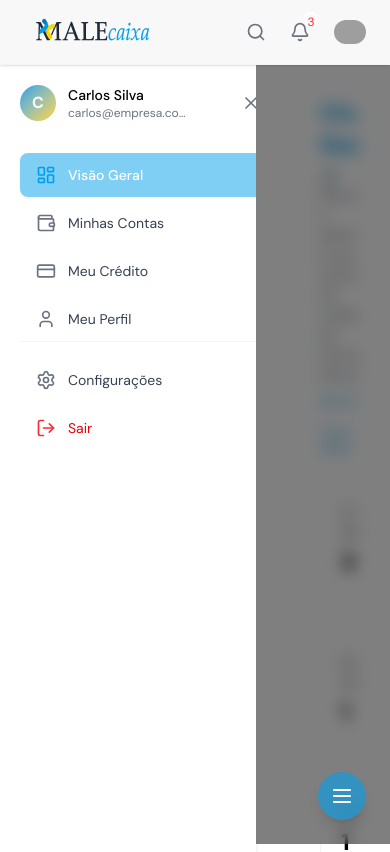
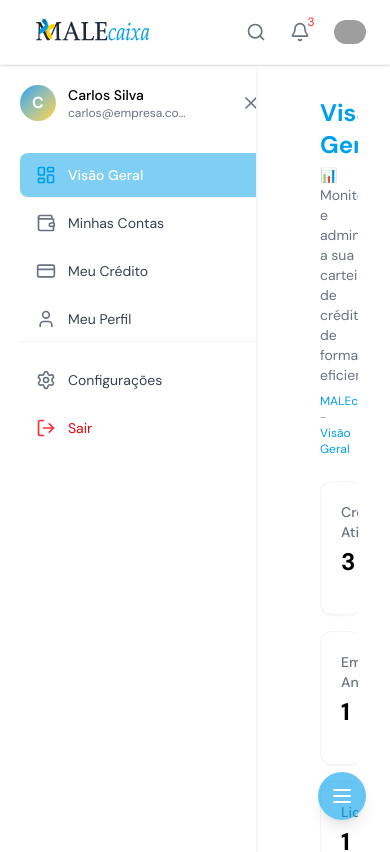
Before and after one commit to yurimanhica-dev/malecaixa, a Next.js app: page /dashboard in a window 390 px wide. Shown: the top 852 px of the page. Built offline with nearby package versions, Linux system fonts and the light colour scheme; grey boxes are pictures that could not be loaded.

Commit message:
feat:remove blur efect to mobile version

```diff
--- a/src/app/dashboard/Sidebar.tsx
+++ b/src/app/dashboard/Sidebar.tsx
@@ -68,7 +68,7 @@ const Sidebar = ({ activeTab, setActiveTab, user, onToggle }: SidebarProps) => {
     <>
       {/* Mobile Overlay */}
       {/* {visible && ( */}
-      <div className="fixed inset-0 bg-black/50 lg:hidden z-20 backdrop-blur-sm transition-opacity duration-300" />
+      {/* <div className="fixed inset-0 bg-black/50 lg:hidden z-20 backdrop-blur-sm transition-opacity duration-300" /> */}
       {/* )} */}
 
       {/* visible ? "translate-x-0" : "-translate-x-full lg:translate-x-0" */}
```
